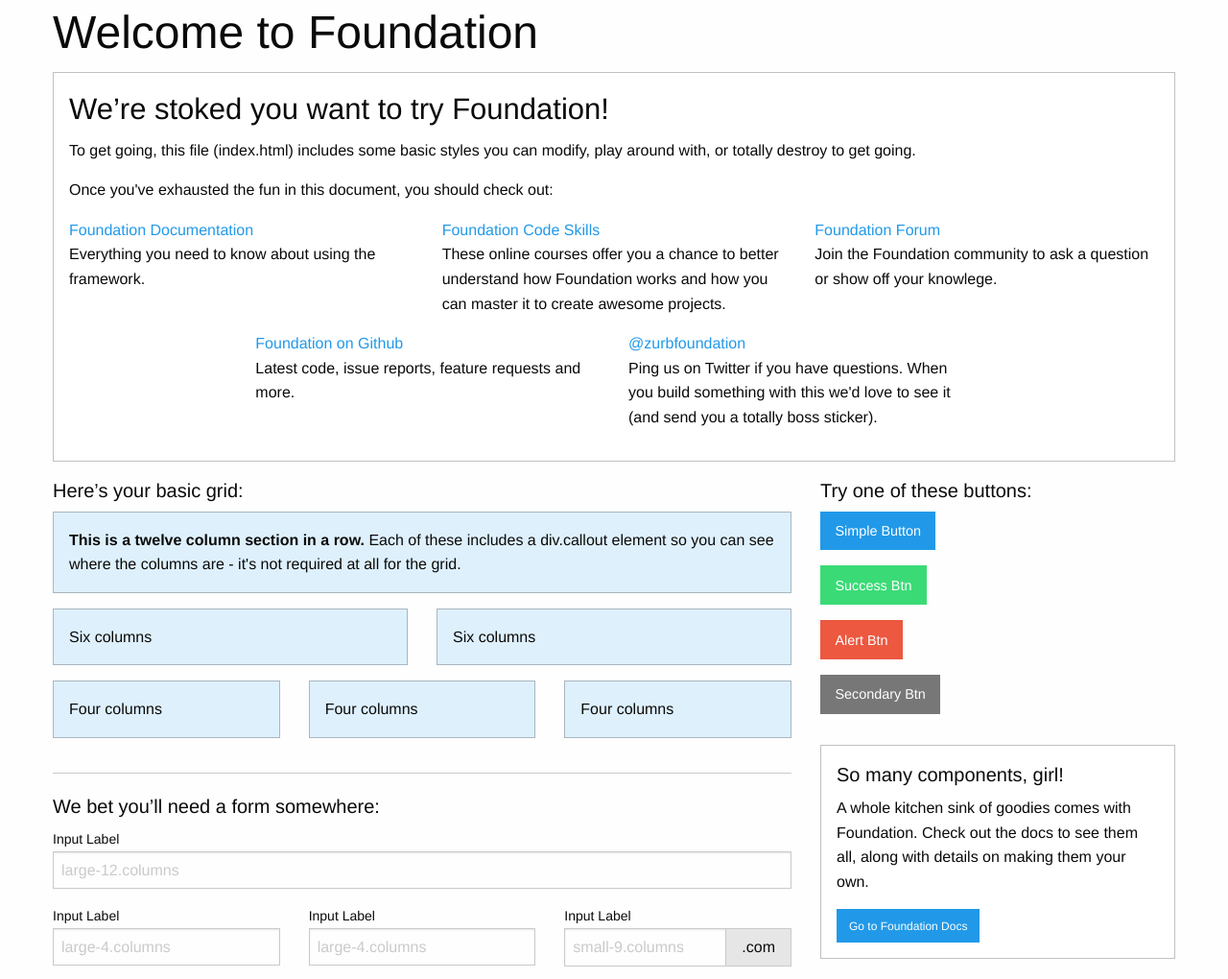
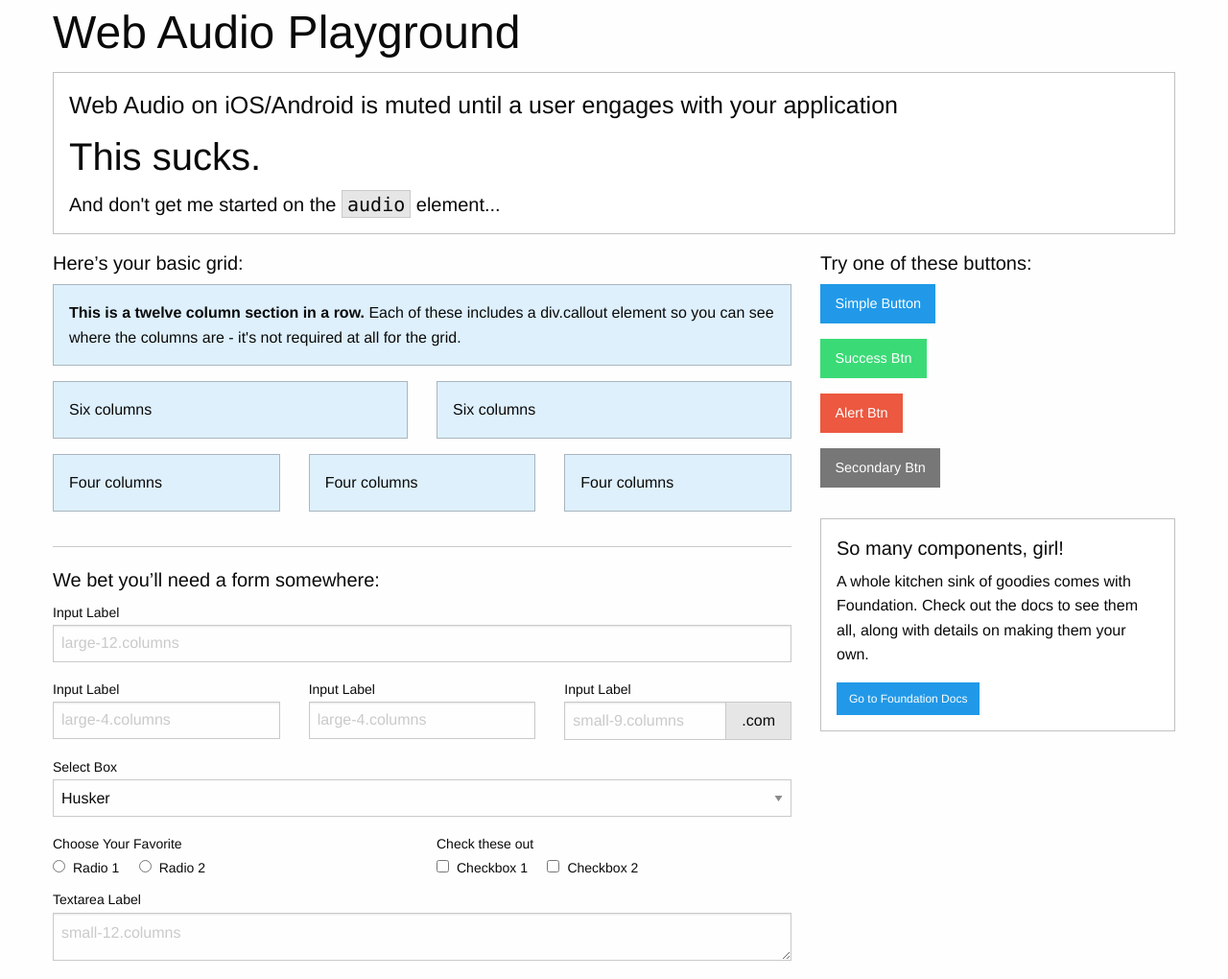
Before and after one commit to code-for-coffee/web-audio, a website: page index.html in a window 1280 px wide. Shown: the top 1020 px of the page at 96% size. Drawn offline with Linux system fonts and the light colour scheme.

Commit message:
project update

```diff
--- a/index.html
+++ b/index.html
@@ -10,35 +10,16 @@
   <body>
     <div class="row">
       <div class="large-12 columns">
-        <h1>Welcome to Foundation</h1>
+        <h1>Web Audio Playground</h1>
       </div>
     </div>
 
     <div class="row">
       <div class="large-12 columns">
         <div class="callout">
-          <h3>We&rsquo;re stoked you want to try Foundation! </h3>
-          <p>To get going, this file (index.html) includes some basic styles you can modify, play around with, or totally destroy to get going.</p>
-          <p>Once you've exhausted the fun in this document, you should check out:</p>
-          <div class="row">
-            <div class="large-4 medium-4 columns">
-              <p><a href="http://foundation.zurb.com/docs">Foundation Documentation</a><br />Everything you need to know about using the framework.</p>
-            </div>
-            <div class="large-4 medium-4 columns">
-              <p><a href="http://zurb.com/university/code-skills">Foundation Code Skills</a><br />These online courses offer you a chance to better understand how Foundation works and how you can master it to create awesome projects.</p>
-            </div>
-            <div class="large-4 medium-4 columns">
-              <p><a href="http://foundation.zurb.com/forum">Foundation Forum</a><br />Join the Foundation community to ask a question or show off your knowlege.</p>
-            </div>
-          </div>
-          <div class="row">
-            <div class="large-4 medium-4 medium-push-2 columns">
-              <p><a href="http://github.com/zurb/foundation">Foundation on Github</a><br />Latest code, issue reports, feature requests and more.</p>
-            </div>
-            <div class="large-4 medium-4 medium-pull-2 columns">
-              <p><a href="https://twitter.com/ZURBfoundation">@zurbfoundation</a><br />Ping us on Twitter if you have questions. When you build something with this we'd love to see it (and send you a totally boss sticker).</p>
-            </div>
-          </div>
+          <h4>Web Audio on iOS/Android is muted until a user engages with your application</h4>
+          <h2>This sucks.</h2>
+          <h5>And don't get me started on the <code>audio</code> element...</h5>
         </div>
       </div>
     </div>
```
Also changed, not shown: 1 other file.
